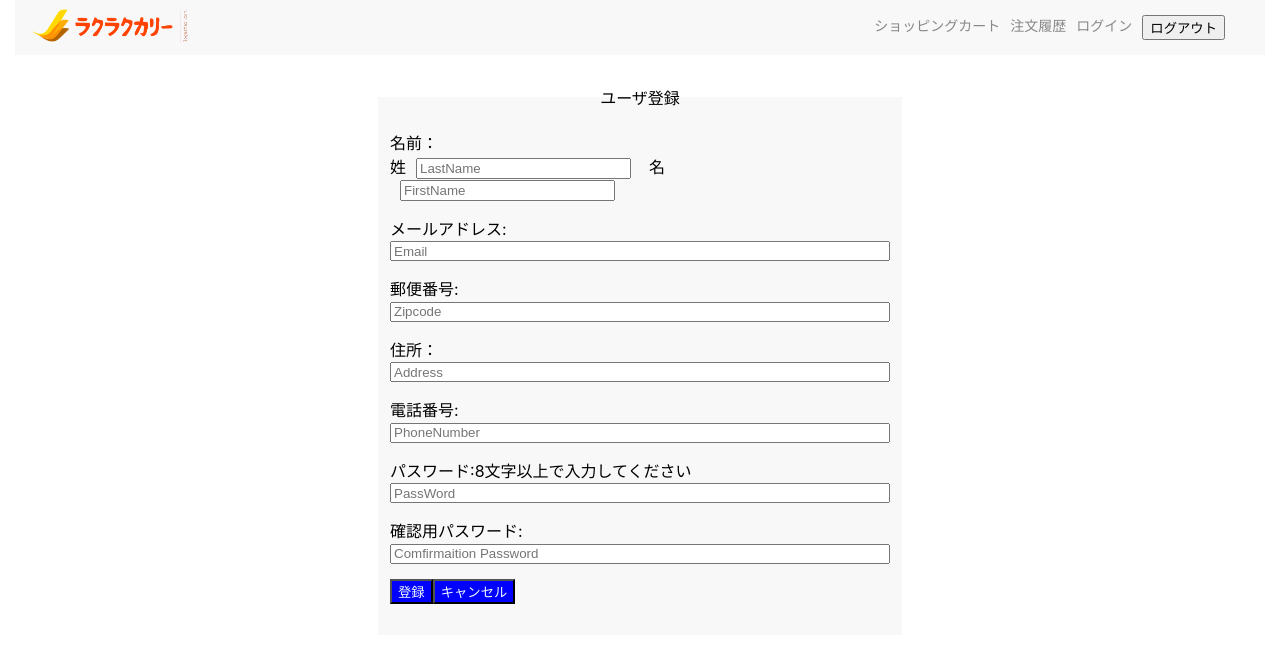
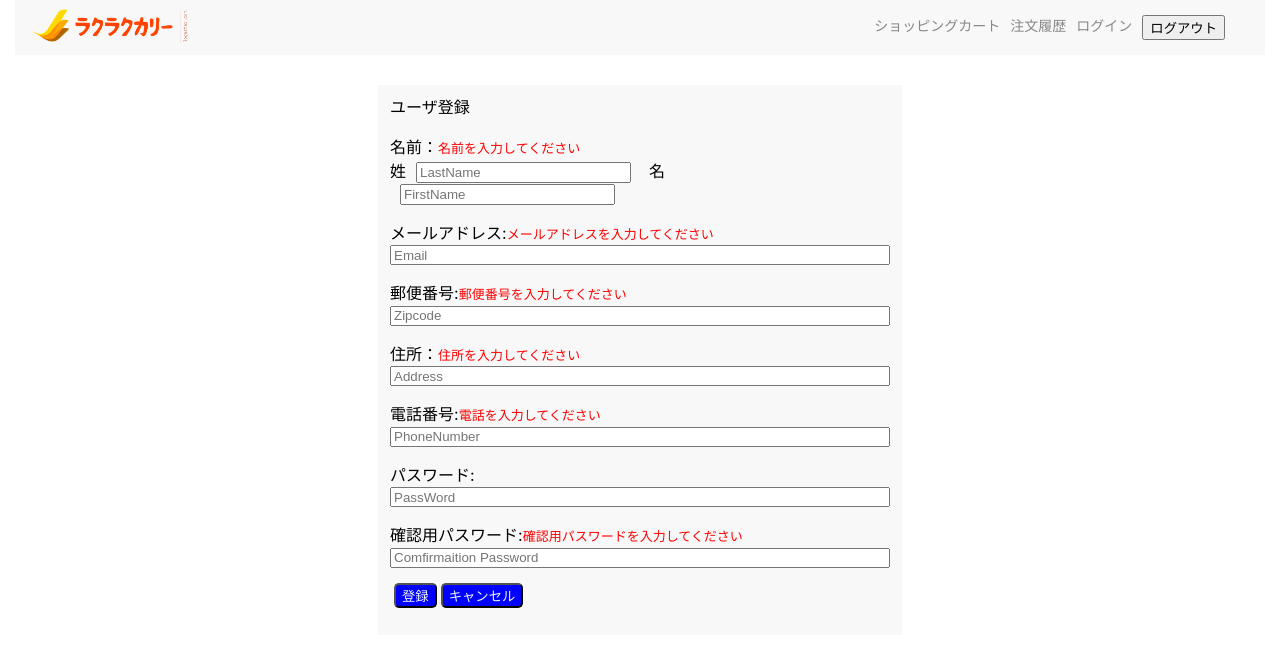
Before and after one commit to yukanaito65/carry-ec-site, a Next.js app: page /create in a window 1280 px wide. Shown: the top 646 px of the page. Built offline with nearby package versions, Linux system fonts and the light colour scheme.

Commit message:
機能についてのコメントを入力しました。

```diff
--- a/data/db.json
+++ b/data/db.json
@@ -118,7 +118,6 @@
       "deleted": false
     }
   ],
-
   "orderItems": [
     {
       "name": "カツカレー",
@@ -135,7 +134,6 @@
       "id": 2
     }
   ],
-
   "users": [
     {
       "name": "楽子",
@@ -150,18 +148,8 @@
       "password": "asd",
       "logined": false,
       "id": 2
-    },
-    {
-      "lastName": "sdfsd",
-      "firstName": "ssdf",
-      "email": "ffdsdf",
-      "zipcode": "dfasdf",
-      "address": "dfsadf",
-      "tel": "fasfds",
-      "password": "fasdf",
-      "checkPassword": "adfsdf",
-      "id": 3
     }
+
   ],
   "order": [
     {
--- a/pages/create.tsx
+++ b/pages/create.tsx
@@ -13,8 +13,22 @@ export default function User() {
   const [password, setPassword] = useState('');
   const [checkPassword, setCheckPassword] = useState('');
   const router = useRouter();
+  const [passwordError, setPasswordError] = useState('');
 
-  const onClickRegister = () => {
+  const handleBlur = (e: any) => {
+    const password = e.target.value;
+    if (!password) {
+      setPasswordError('パスワードを入力してください');
+    } else if (password.length < 8) {
+      setPasswordError('8文字以上で入力してください');
+    } else if (password.length > 16) {
+      setPasswordError('16文字以下で入力してください');
+    } else {
+      setPasswordError;
+    }
+  }; //パスワードを入力したときに、表示される関数。
+
+  const onClickRegister = () => {     //全ての項目があるときに、db.jsonのusersに値が追加される。
     if (
       lastName &&
       firstName &&
@@ -41,29 +55,21 @@ export default function User() {
         }),
       });
     }
-    if (!lastName || !firstName) {
-      alert('名前を入力してください。');
-    }
-    if (!email) {
-      alert('メールアドレスを入力してください。');
-    }
-    if (!zipcode) {
-      alert('郵便番号を入力してください。');
-    }
-    if (!address) {
-      alert('住所を入力してください。');
-    }
-    if (!tel) {
-      alert('電話番号を入力してください');
-    }
-    if (!password) {
-      alert('パスワードを入力してください。');
-    }
-    if (!checkPassword) {
-      alert('確認用のパスワードを入力してください。');
+    if (
+      !lastName ||
+      !firstName ||
+      !email ||
+      !zipcode ||
+      !address ||
+      !tel ||
+      !password ||
+      !checkPassword
+    ) {
+      alert('全ての項目を入力してください'); //一つでも項目の入力がされてなかったら、アラートを表示
+      router.push('/create');
     } else {
       alert('全ての項目を入力してください');
-      router.push('/create');
+
       return;
     }
   };
@@ -71,11 +77,15 @@ export default function User() {
   return (
     <Layout>
       <fieldset className={styles.fieldset_style}>
-        <legend className={styles.legend}>ユーザ登録</legend>
-
+        <p className={styles.form_title}>ユーザ登録</p>
         <form action="post">
           <div className={styles.title}>
             <label htmlFor="lastName">名前：</label>
+            {lastName.length < 1 && (
+              <span className={styles.subTitle}>
+                名前を入力してください
+              </span>
+            )} {/*入力されてない時だけ"名前を入力してください”を表示 以下全てのinputに同様の機能追加*/}
             <div>
               <label htmlFor="lastName">姓</label>
 
@@ -92,7 +102,7 @@ export default function User() {
               />
               <label htmlFor="firstName">
                 &nbsp;&nbsp;&nbsp;&nbsp;名
-              </label>
+             </label>
               <input
                 type="text"
                 id="firstName"
@@ -108,6 +118,11 @@ export default function User() {
           </div>
           <div className={styles.title}>
             <label htmlFor="email">メールアドレス:</label>
+            {email.length < 1 && (
+              <span className={styles.subTitle}>
+                メールアドレスを入力してください
+              </span>
+            )}
             <input
               type="email"
               id="email"
@@ -122,6 +137,11 @@ export default function User() {
           </div>
           <div className={styles.title}>
             <label htmlFor="zipcode">郵便番号:</label>
+            {zipcode.length < 1 && (
+              <span className={styles.subTitle}>
+                郵便番号を入力してください
+              </span>
+            )}
             <input
               type="text"
               id="zipcode"
@@ -136,6 +156,11 @@ export default function User() {
           </div>
           <div className={styles.title}>
             <label htmlFor="address">住所：</label>
+            {address.length < 1 && (
+              <span className={styles.subTitle}>
+                住所を入力してください
+              </span>
+            )}
             <input
               type="text"
               id="address"
@@ -150,11 +175,14 @@ export default function User() {
           </div>
           <div className={styles.title}>
             <label htmlFor="tel">電話番号:</label>
+            {tel.length < 1 && (
+              <span className={styles.subTitle}>
+                電話を入力してください
+              </span>
+            )}
 
             <input
               type="tel"
-              pattern="[\d-]*"
-              required
               id="tel"
               name="tel"
               value={tel}
@@ -167,11 +195,8 @@ export default function User() {
           </div>
           <div className={styles.title}>
             <label htmlFor="password">パスワード:</label>
-            {password.length < 8 && (
-              <span>8文字以上で入力してください</span>
-            )}
-            {password.length > 16 && (
-              <span>16文字以下で入力してください</span>
+            {passwordError && (
+              <span className={styles.subTitle}>{passwordError}</span>
             )}
             <input
               type="password"
@@ -183,13 +208,21 @@ export default function User() {
               onChange={(e) => {
                 setPassword(e.target.value);
               }}
+              onBlur={handleBlur}
             />
           </div>
           <div className={styles.title}>
             <label htmlFor="checkPassword">確認用パスワード:</label>
+            {checkPassword.length < 1 && (
+              <span className={styles.subTitle}>
+                確認用パスワードを入力してください
+              </span>
+            )}
             {checkPassword !== password && (
-              <span>パスワードと確認用パスワードが不一致です。</span>
-            )}
+              <span className={styles.subTitle}>
+                パスワードと確認用パスワードが不一致です。
+              </span>
+            )}{/*パスワードと確認用パスワードが違ったら表示される*/}
             <input
               type="password"
               id="checkPassword"
@@ -216,13 +249,13 @@ export default function User() {
               setAddress(''),
                 setlastName(''),
                 setFirstName(''),
-                setTel(""),
+                setTel(''),
                 setZipcode(''),
                 setEmail(''),
                 setPassword(''),
                 setCheckPassword('');
             }}
-          >
+          >{/* キャンセルボタンが押されたときに、全ての値をリセットする*/}
             キャンセル
           </button>
         </form>
--- a/styles/create.module.css
+++ b/styles/create.module.css
@@ -24,6 +24,8 @@
   color: aliceblue;
   float: left;
   margin-top: 3%;
+  margin-left: 4px;
+  border-radius:5px 5px 5px 5px;
 }
 
 .userName{
@@ -39,6 +41,13 @@
     text-align: left;
 }
 
-.legend{
-    text-align: center;
+.form_title{
+    text-align: left;
+    margin-top:3px ;
+
 }
+
+.subTitle{
+    color: red;
+    font-size: small;
+}
```
